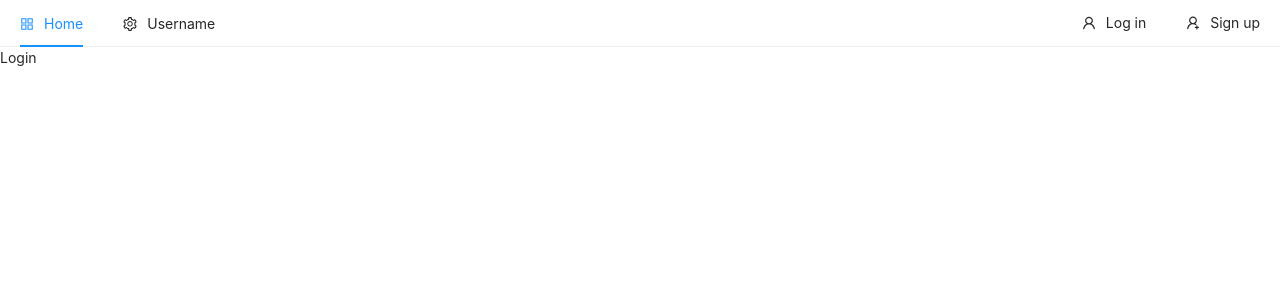
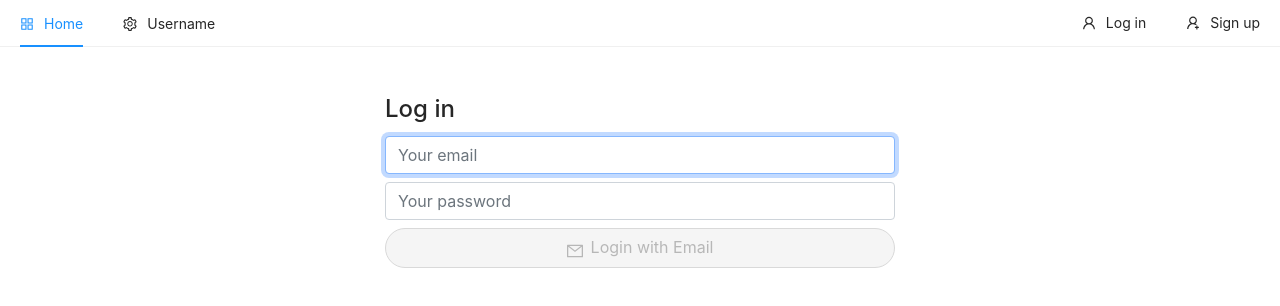
Before and after one commit to zomeru/zomify-ecommerce, a React (Vite) app in the folder client/: page /login in a window 1280 px wide. Shown: the top 306 px of the page. Built offline with nearby package versions, Linux system fonts and the light colour scheme; no server answers.

Commit message:
Create login page

```diff
--- a/client/src/components/nav/Header.jsx
+++ b/client/src/components/nav/Header.jsx
@@ -47,7 +47,7 @@
       <SubMenu key='SubMenu' icon={<SettingOutlined />} title='Username'>
         <Item key='setting:1'>Option 1</Item>
         <Item key='setting:2'>Option 2</Item>
-        <Item icon={<LogoutOutlined />} key='setting:2' onClick={handleLogout}>
+        <Item icon={<LogoutOutlined />} onClick={handleLogout}>
           Logout
         </Item>
       </SubMenu>
--- a/client/src/pages/auth/Login.jsx
+++ b/client/src/pages/auth/Login.jsx
@@ -1,7 +1,61 @@
-import React from 'react';
+import React, { useState } from 'react';
+import { auth } from '../../firebase';
+import { toast } from 'react-toastify';
+import { Button } from 'antd';
+import { MailOutlined } from '@ant-design/icons';
 
 const Login = () => {
-  return <div>Login</div>;
+  const [email, setEmail] = useState('');
+  const [password, setPassword] = useState('');
+
+  const handleSubmit = async e => {
+    e.preventDefault();
+    console.table(email, password);
+  };
+
+  const loginForm = () => (
+    <form onSubmit={handleSubmit}>
+      <input
+        type='email'
+        className='mb-2 form-control'
+        value={email}
+        onChange={e => setEmail(e.target.value)}
+        placeholder='Your email'
+        autoFocus
+      />
+      <input
+        type='password'
+        className='mb-2 form-control'
+        value={password}
+        onChange={e => setPassword(e.target.value)}
+        placeholder='Your password'
+      />
+      <Button
+        onClick={handleSubmit}
+        type='submit'
+        className='mb-3'
+        block
+        shape='round'
+        icon={<MailOutlined />}
+        size='large'
+        disabled={!email || password.length < 6}
+      >
+        Login with Email
+      </Button>
+    </form>
+  );
+
+  return (
+    <div className='container p-5'>
+      <div className='row'>
+        <div className='col-md-6 offset-md-3'>
+          <h4>Log in</h4>
+
+          {loginForm()}
+        </div>
+      </div>
+    </div>
+  );
 };
 
 export default Login;
--- a/client/src/pages/auth/Signup.jsx
+++ b/client/src/pages/auth/Signup.jsx
@@ -1,6 +1,7 @@
 import React, { useState } from 'react';
 import { auth } from '../../firebase';
 import { toast } from 'react-toastify';
+import { Button } from 'antd';
 
 const Signup = () => {
   const [email, setEmail] = useState('');
@@ -31,11 +32,15 @@
         className='mb-2 form-control'
         value={email}
         onChange={e => setEmail(e.target.value)}
+        placeholder='Your email'
         autoFocus
       />
-      <button type='submit' className=' btn btn-outline-primary'>
+      {/* <button type='submit' className=' btn btn-outline-primary'>
         Sign up
-      </button>
+      </button> */}
+      <Button type='submit' block shape='round' size='large'>
+        Sign up
+      </Button>
     </form>
   );
 
```
